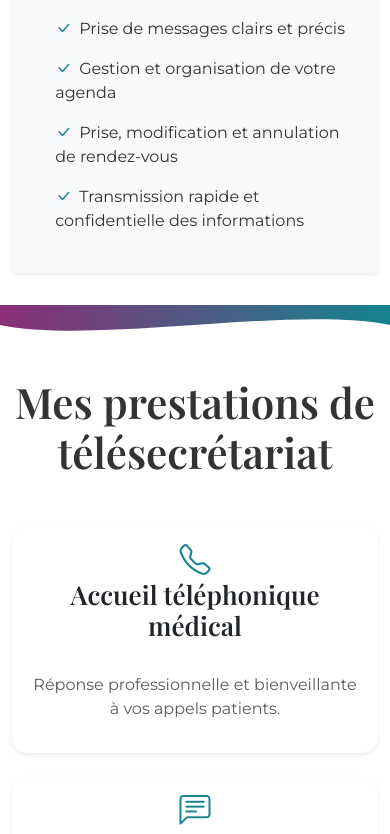
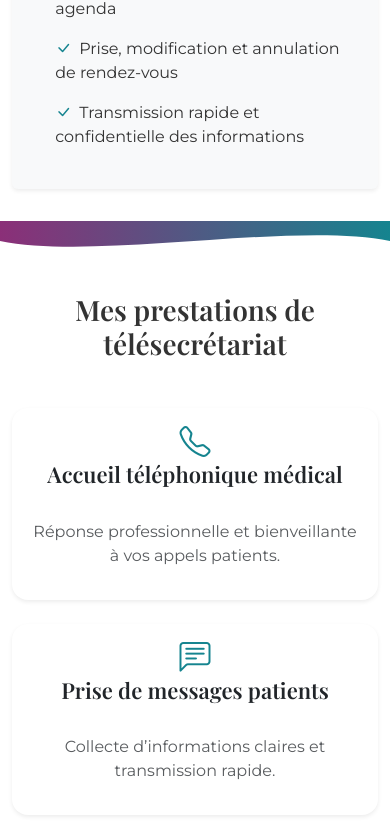
Before and after one commit to Nathi33/nathaliedarnaudat-site, a Next.js app: page / in a window 390 px wide. Shown: the part 2282-3116 px from the top of the page. Built offline with nearby package versions, Linux system fonts and the light colour scheme.

Commit message:
Mise à jour Responsive Titres

```diff
--- a/styles/globals.css
+++ b/styles/globals.css
@@ -28,28 +28,29 @@ section {
   padding-bottom: 2rem;
 }
 
-h1, h2, h3 {
+h1 {
   font-family: var(--font-title);
+  font-weight: 700;
+  letter-spacing: 0.5px;
   margin-top: 0;
   margin-bottom: 2rem;
-
-}
-
-h1 {
-  font-weight: 700;
-  letter-spacing: 0.5px;
+  font-size: clamp(36px, 6vw, 56px);
 }
 
 h2 {
-  font-size: 42px;
+  font-family: var(--font-title);
+  font-weight: 600;
+  margin-top: 0;
+  margin-bottom: 2rem;
+  font-size: clamp(28px, 5vw, 42px);
 }
 
 h3 {
-  font-size: 26px;
-}
-
-h2, h3 {
+  font-family: var(--font-title);
   font-weight: 600;
+  margin-top: 0;
+  margin-bottom: 2rem;
+  font-size: clamp(22px, 4vw, 26px);
 }
 
 .section-after-wave .container {
```
